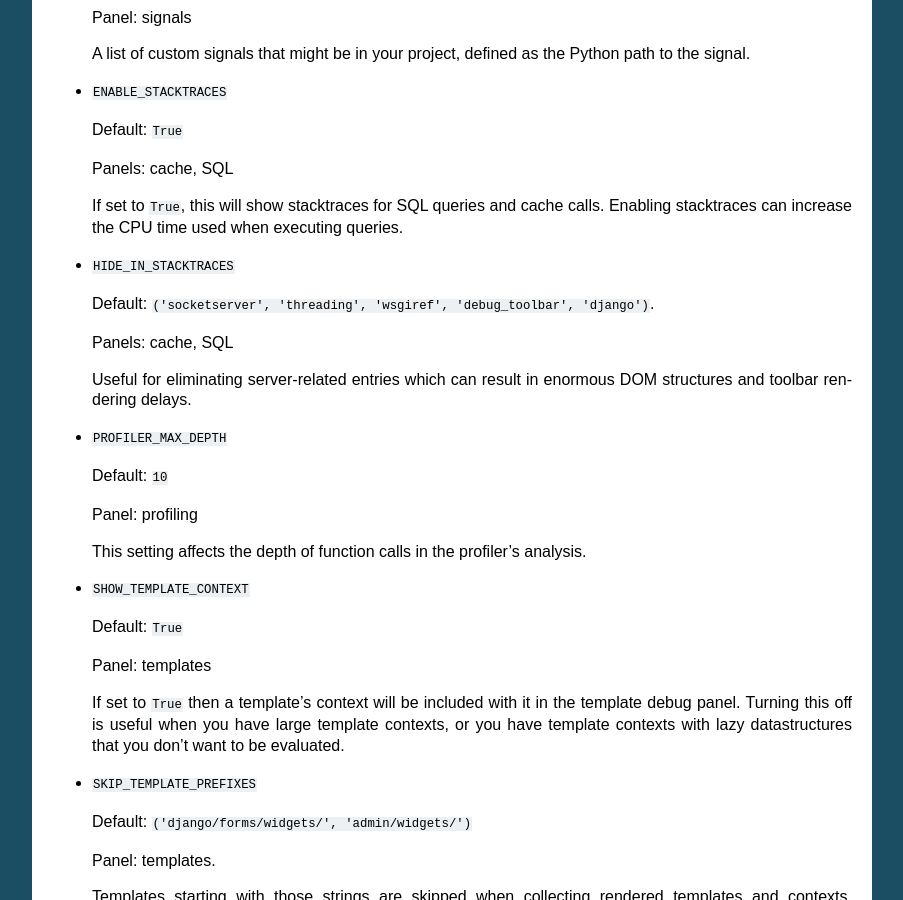
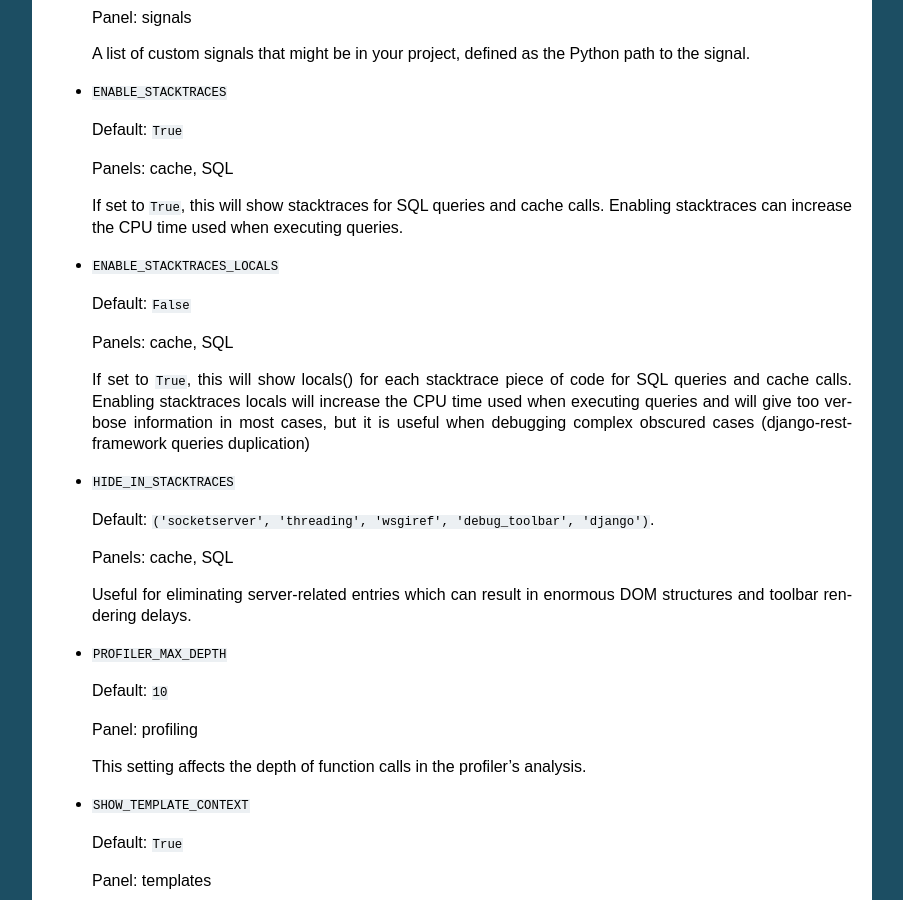
Before and after one commit to jazzband/django-debug-toolbar, a Sphinx documentation site: the page built from docs/configuration.rst, in a window 1280 px wide and 900 px high, scrolled down 2209 px. Shown: the whole window, without its empty margins (198-1101 px from the left). Built offline with Sphinx 7.4.7, drawn with Linux system fonts in a browser that asks for light colours.

Commit message:
Enable showing stacktraces locals

```diff
--- a/docs/configuration.rst
+++ b/docs/configuration.rst
@@ -139,6 +139,18 @@
   calls. Enabling stacktraces can increase the CPU time used when executing
   queries.
 
+* ``ENABLE_STACKTRACES_LOCALS``
+
+  Default: ``False``
+
+  Panels: cache, SQL
+
+  If set to ``True``, this will show locals() for each stacktrace piece of code
+  for SQL queries and cache calls.
+  Enabling stacktraces locals will increase the CPU time used when executing
+  queries and will give too verbose information in most cases, but it is useful
+  when debugging complex obscured cases (django-rest-framework queries duplication)
+
 * ``HIDE_IN_STACKTRACES``
 
   Default: ``('socketserver', 'threading', 'wsgiref', 'debug_toolbar',
```
Also changed, not shown: 2 other files.
